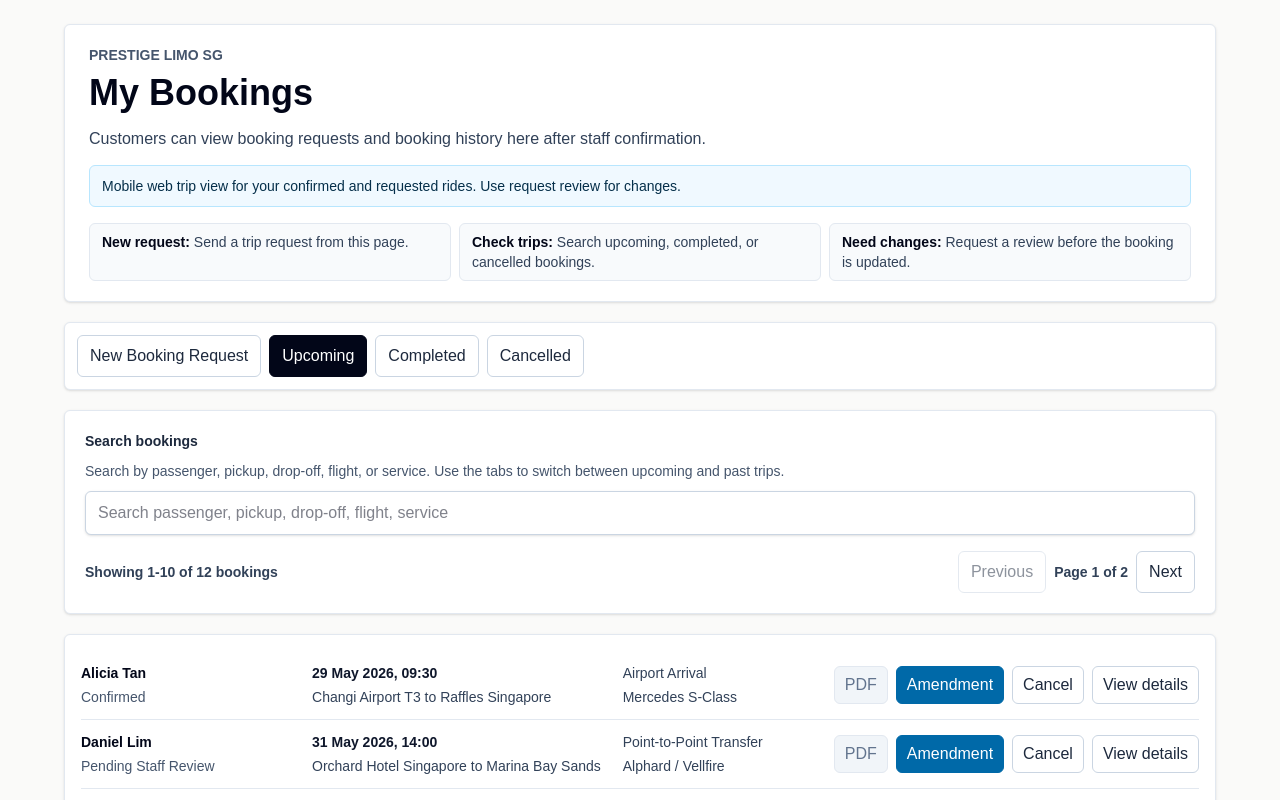
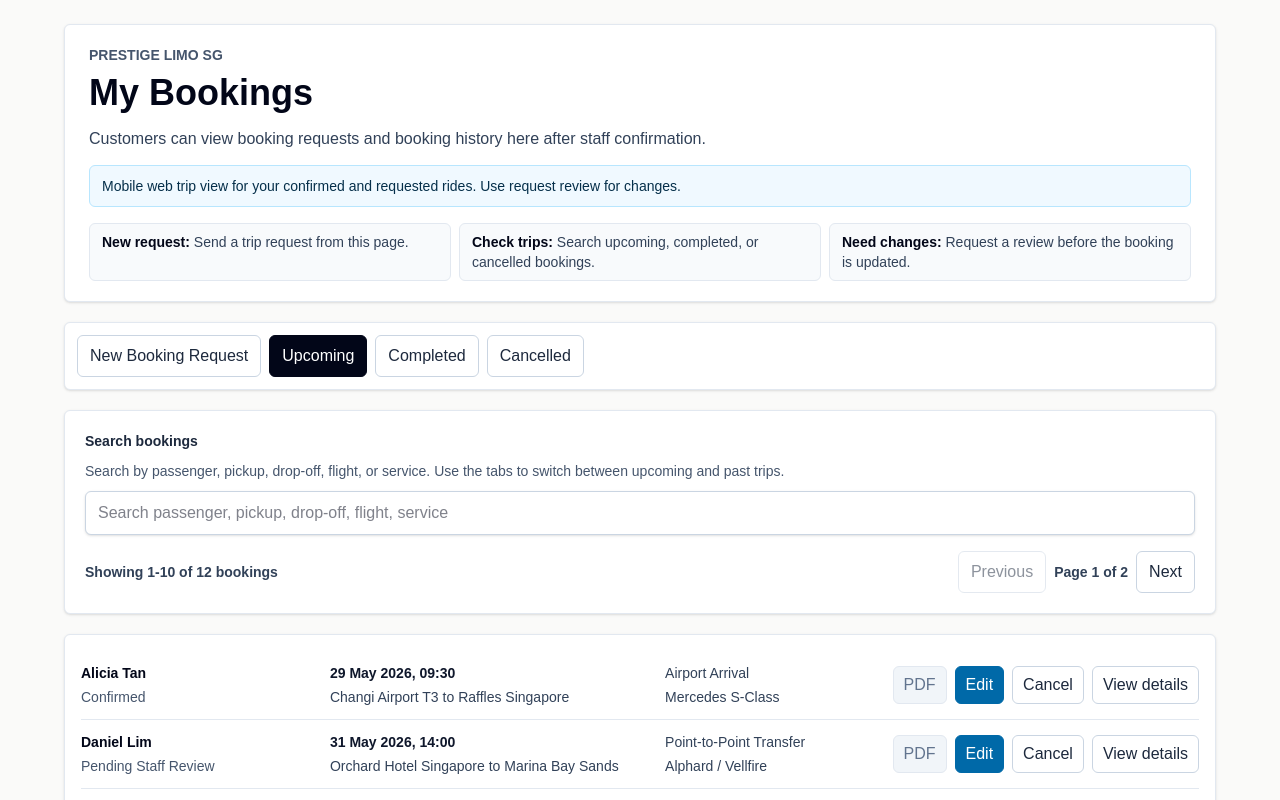
Before and after one commit to Prestigelimosg/-prestige-limo-ops, a Next.js app: page /my-bookings in a window 1280 px wide. Shown: the top 800 px of the page. Built offline with nearby package versions, Linux system fonts and the light colour scheme.

Commit message:
Rename customer portal edit action

```diff
--- a/app/my-bookings/page.tsx
+++ b/app/my-bookings/page.tsx
@@ -636,11 +636,11 @@ export default function CustomerPortalPage() {
     setChangeFeedback({});
   }
 
-  function handleAmendmentRequest(booking: CustomerPortalBooking) {
+  function handleEditRequest(booking: CustomerPortalBooking) {
     setExpandedBookingId(booking.id);
     setChangeFeedback({
       [booking.id]: canRequestBookingReview(booking)
-        ? "Amendment request noted for review. Prestige Limo staff will confirm before anything changes."
+        ? "Edit request noted for review. Prestige Limo staff will confirm before anything changes."
         : "Completed or cancelled bookings are read-only here. Please contact our team if you need help.",
     });
   }
@@ -1227,13 +1227,13 @@ export default function CustomerPortalPage() {
                             </button>
                             <button
                               className="min-h-9 rounded-md border border-sky-700 bg-sky-700 px-2.5 py-1.5 text-sm font-semibold text-white transition enabled:hover:bg-sky-800 disabled:cursor-not-allowed disabled:opacity-50"
-                              data-customer-portal-request-amendment={booking.id}
-                              data-customer-portal-row-action="amendment"
+                              data-customer-portal-request-edit={booking.id}
+                              data-customer-portal-row-action="edit"
                               disabled={!canRequestReview}
-                              onClick={() => handleAmendmentRequest(booking)}
+                              onClick={() => handleEditRequest(booking)}
                               type="button"
                             >
-                              Amendment
+                              Edit
                             </button>
                             <button
                               className="min-h-9 rounded-md border border-slate-300 bg-white px-2.5 py-1.5 text-sm font-semibold text-slate-800 transition enabled:hover:border-slate-500 disabled:cursor-not-allowed disabled:opacity-50"
```
Also changed, not shown: scripts/test-app-smoke-browser.mjs, 1 other file (tests, documents, lock files or other folders).
